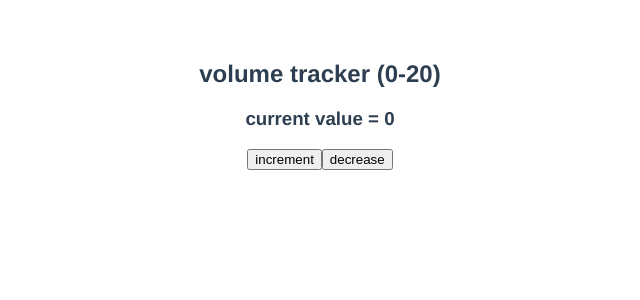
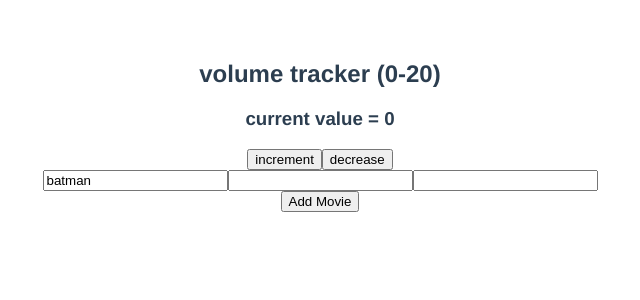
Before and after one commit to AliDurul/VueJS, a Vue app in the folder vue-intro/: page / in a window 1280 px wide. Shown: the top 300 px of the page, without its empty margins (320-960 px from the left). Built offline with nearby package versions, Linux system fonts and the light colour scheme.

Commit message:
deep property in watchers

```diff
--- a/vue-intro/src/App.vue
+++ b/vue-intro/src/App.vue
@@ -4,6 +4,13 @@
   <div>
     <button @click="volume += 2">increment</button>
     <button @click="volume -= 2">decrease</button>
+  </div>
+  <input type="text" v-model="movie" />
+  <input type="text" v-model="movieInfo.title" />
+  <input type="text" v-model="movieInfo.actor" />
+
+  <div>
+    <button @click="movieList.push('Wonder Women')">Add Movie</button>
   </div>
 </template>
 
@@ -13,22 +20,44 @@
   data() {
     return {
       volume: 0,
-
+      movie: "batman",
+      movieInfo: {
+        title: "",
+        actor: "",
+      },
+      movieList: ["batman", "Superman"],
     };
   },
-  methods: {
+  methods: {},
+  computed: {},
+  watch: {
+    volume(newValue, oldValue) {
+      if (newValue > oldValue && newValue === 16) {
+        alert("it is too much");
+      }
+    },
+    movie: {
+      handler(newValue) {
+        console.log(`calling api woth movie name = ${newValue}`);
+      },
+      immediate: true,
+    },
+    movieInfo: {
+      handler(newValue) {
+        console.log(
+          `calling api with movie title = ${newValue.title} and actor = ${newValue.actor}`
+        );
+      },
+      deep: true,
+    },
 
+    movieList: {
+      handler(newValue) {
+        console.log(`updated list ${newValue}`);
+      },
+      deep: true,
+    },
   },
-  computed: {
-
-  },
-  watch:{
-    volume(newValue, oldValue){
-      if(newValue > oldValue && newValue===16){
-        alert('it is too much')
-      }
-    }
-  }
 };
 </script>
 
```
